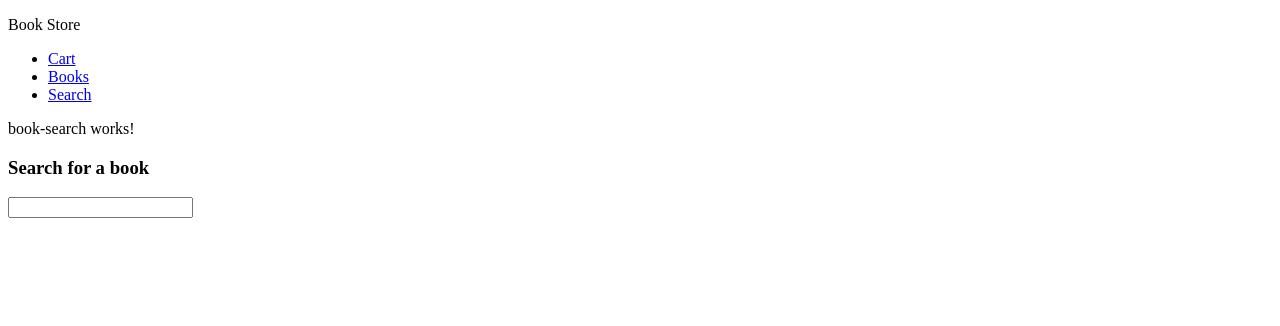
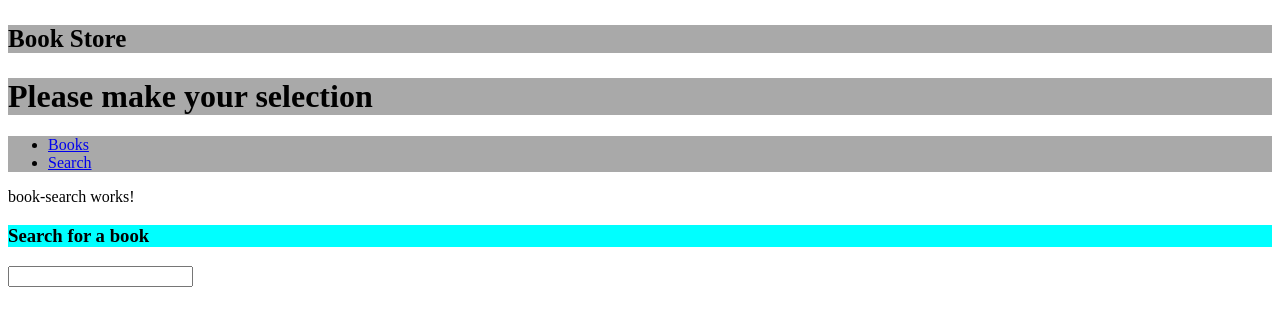
Before and after one commit to cameronstalcup/ngOnlineBookStore, an Angular app in the folder OnlineBooksng/: page /BookSearch in a window 1280 px wide. Shown: the top 326 px of the page. Built offline with nearby package versions, Linux system fonts and the light colour scheme.

Commit message:
Style_Html

```diff
--- a/OnlineBooksng/src/app/app-routing.module.ts
+++ b/OnlineBooksng/src/app/app-routing.module.ts
@@ -7,7 +7,7 @@ import { BooksComponent } from './books/books.component';
 import { BookSearchComponent } from './book-search/book-search.component';
 
 const routes: Routes = [
-  { path: 'Cart', component: CartsComponent},
+  /*{ path: 'Cart', component: CartsComponent},*/
   { path: 'Books', component: BooksComponent},
   { path: 'BookSearch', component: BookSearchComponent}
 ]
--- a/OnlineBooksng/src/app/app.component.html
+++ b/OnlineBooksng/src/app/app.component.html
@@ -1,7 +1,11 @@
-<ul>
-    <li>
+<h1 style='background-color: darkgray;font-weight: bold'>Please make your selection</h1>
+
+
+
+<ul style='background-color: darkgray'>
+    <!--<li>
         <a routerLink='Cart'>Cart</a>
-    </li>
+    </li>-->
     <li>
         <a routerLink='Books'>Books</a>
     </li>
@@ -9,4 +13,5 @@
         <a routerLink='BookSearch'>Search</a>
     </li>
 </ul>
+
 <router-outlet></router-outlet>
--- a/OnlineBooksng/src/app/book-search/book-search.component.html
+++ b/OnlineBooksng/src/app/book-search/book-search.component.html
@@ -3,10 +3,10 @@
 </p>
 
 <div>
-  <h3>Search for a book</h3>
+  <h3 style='background-color: cyan'>Search for a book</h3>
   <input type="search" q="search-box" (keyup)="search(search-box.value)"/>
 
-  <ul class="search-result">
+  <ul class="search-result" >
       <li *ngFor="let book of books$ | async ">
           <a routerLink='/detail/{{book.id}}'>
         {{book.title}}
@@ -14,11 +14,3 @@
       </li>
   </ul>
 </div>
-
-
-<!--
-   {keyup}="search(search-box.value)
-   {keyup}="search(search-box.value)"
-          <a routerLink='/detail/{{book.id}}'>
-          {{book.title}}
-        </a>-->
--- a/OnlineBooksng/src/index.html
+++ b/OnlineBooksng/src/index.html
@@ -9,7 +9,7 @@
   <link rel="icon" type="image/x-icon" href="favicon.ico">
 </head>
 <body>
-  <p>Book Store</p>
+  <p style='background-color: darkgray;font-weight: bold; font-size:25px'>Book Store</p>
   <app-root>Loading...</app-root>
 </body>
 </html>
```
